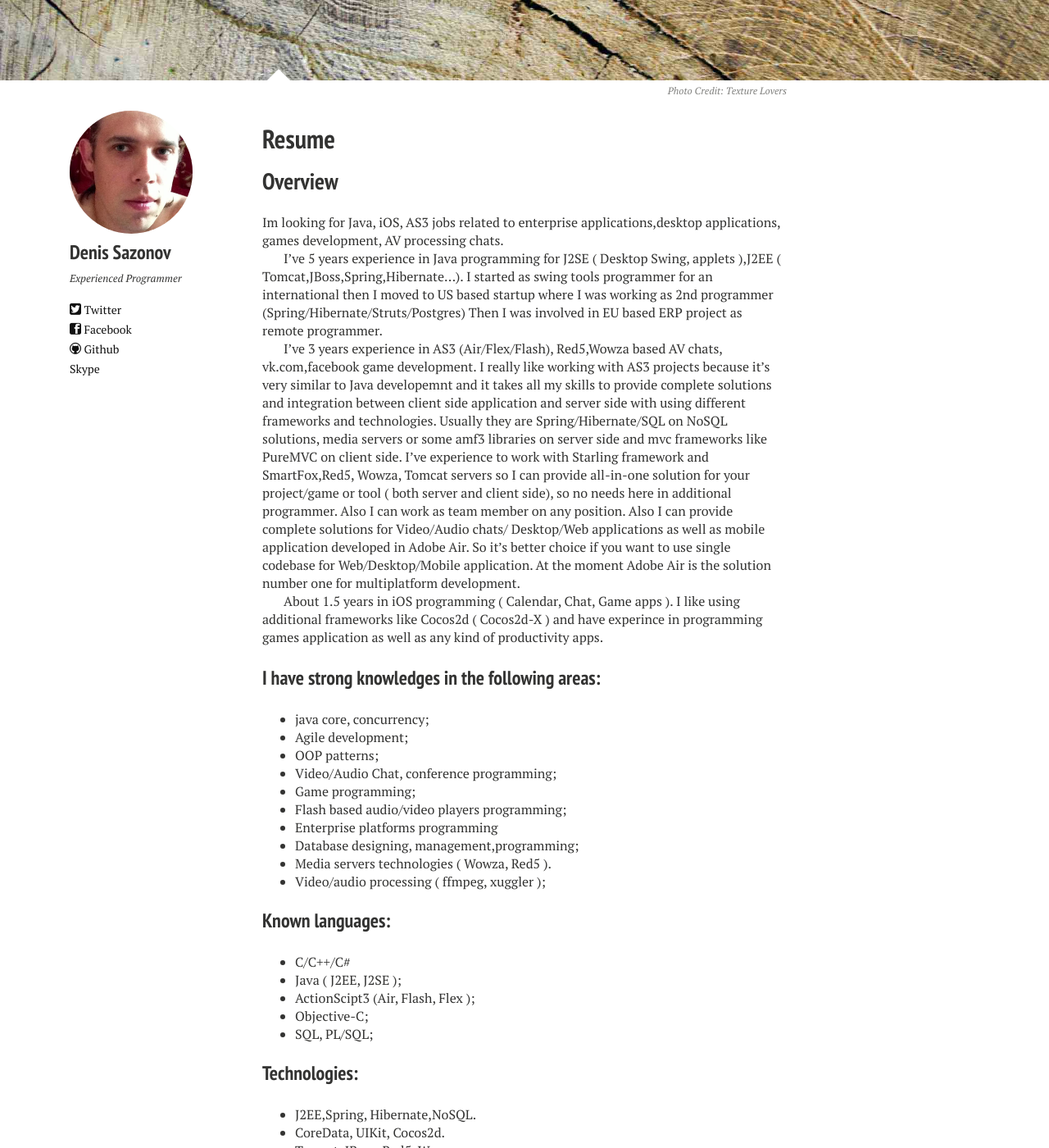
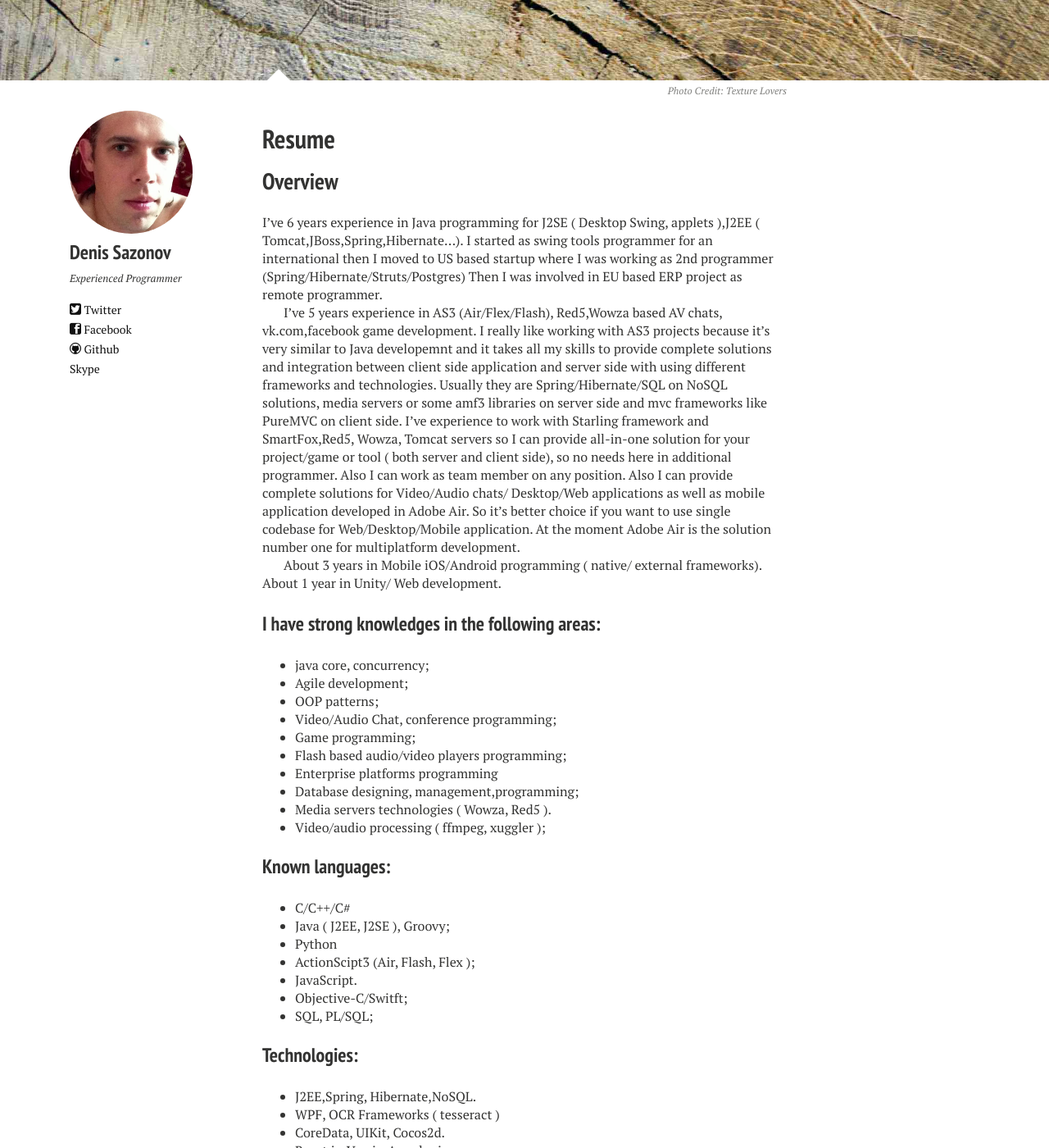
Before and after one commit to sadensmol/sadensmol.github.com, a Jekyll site: the page built from resume.md, in a window 1280 px wide and 1400 px high, scrolled down 290 px. Shown: the whole window at 82% size. Built offline with Jekyll 4.4.1, drawn with Linux system fonts in a browser that asks for light colours; nearby versions of some CDN libraries; some of the changed text lies outside the part shown.

Commit message:
changed aboutme/resume

```diff
--- a/resume.md
+++ b/resume.md
@@ -12,17 +12,18 @@ image:
 ---
 
 ## Overview
-Im looking for Java, iOS, AS3 jobs related to enterprise applications,desktop applications, games development, AV processing chats.
 
-I've 5 years experience in Java programming for J2SE ( Desktop Swing, applets ),J2EE ( Tomcat,JBoss,Spring,Hibernate...). I started as swing tools programmer
+I've 6 years experience in Java programming for J2SE ( Desktop Swing, applets ),J2EE ( Tomcat,JBoss,Spring,Hibernate...). I started as swing tools programmer
 for an international then I moved to US based startup where I was working as 2nd programmer (Spring/Hibernate/Struts/Postgres)
 Then I was involved in EU based ERP project as remote programmer.
 
-I've 3 years experience in AS3 (Air/Flex/Flash), Red5,Wowza based AV chats, vk.com,facebook game development. I really like working with AS3 projects because it's very
+I've 5 years experience in AS3 (Air/Flex/Flash), Red5,Wowza based AV chats, vk.com,facebook game development. I really like working with AS3 projects because it's very
 similar to Java developemnt and it takes all my skills to provide complete solutions and integration between client side application and server side with using different frameworks and technologies. Usually they are Spring/Hibernate/SQL on NoSQL solutions, media servers or some amf3 libraries on server side and mvc frameworks like PureMVC on client side. I've experience to work with Starling framework and SmartFox,Red5, Wowza, Tomcat servers so I can provide all-in-one solution for your project/game or tool ( both server and client side), so no needs here in additional programmer. Also I can work as team member on any position.
 Also I can provide complete solutions for Video/Audio chats/ Desktop/Web applications as well as mobile application developed in Adobe Air. So it's better choice if you want to use single codebase for Web/Desktop/Mobile application. At the moment Adobe Air is the solution number one for multiplatform development.
 
-About 1.5 years in iOS programming ( Calendar, Chat, Game apps ). I like using additional frameworks like Cocos2d ( Cocos2d-X ) and have experince in programming games application as well as any kind of productivity apps.
+About 3 years in Mobile iOS/Android programming ( native/ external frameworks).
+About 1 year in Unity/ Web development.
+
 
 ### I have strong knowledges in the following areas:
 * java core, concurrency;
@@ -38,14 +39,18 @@ About 1.5 years in iOS programming ( Calendar, Chat, Game apps ). I like using a
 
 ### Known languages:
 * C/C++/C#
-* Java ( J2EE, J2SE );
+* Java ( J2EE, J2SE ), Groovy;
+* Python
 * ActionScipt3 (Air, Flash, Flex );
-* Objective-C;
+* JavaScript.
+* Objective-C/Switft;
 * SQL, PL/SQL;
 
 ### Technologies:
 * J2EE,Spring, Hibernate,NoSQL.
+* WPF, OCR Frameworks ( tesseract )
 * CoreData, UIKit, Cocos2d.
+* React.js, Vue.js, Angular.js.
 * Tomcat, JBoss, Red5, Wowza.
 * Eclipse, Flash Builder, XCode.
 * SVN,Git,Mercurial.
@@ -53,34 +58,15 @@ About 1.5 years in iOS programming ( Calendar, Chat, Game apps ). I like using a
 
 Im a good software architector and a pragmatic developer. I like Agile approach as the simplest way to improve own productivity.
 
+
 ## Work/Employment history
 
-### 2004-2008  -  Arkada Engineering. Programmer ( PLC , Delphi )
+### 2012-now Independent Freelance programmer
 
-##### www.arkada-rus.com
-Technologies : PLC, Motion Controllers, Delphi, Excel.
+#### http://www.odesk.com
 
-The tool was created to connect to PLC controllers and read all data from them.
-Data were structured, sorted and showed in Delphi Application.
-Tool supported graphs,export to excel, sending emails, notifications by sms.
+Check out my Odesk profile [sadensmol's Upwork profile ](https://www.upwork.com/users/~~d44669c503609b2a)
 
-
-### 2009-2010  - Top Dog Developments. Java Programmer.
-
-#### http://www.topdog.uk.net
-Technologies: JAVA, Apache MINA, Hudson, Hyperic, Jabber, TrackStudio, Postgresql, JBoss.
-
-I was developing tools to support deployment, tasks management etc.
-Deployer tool was created in Swing and allowed to checkout from  SVN and deploy the latest version of software to remote servers ( Apache Mina, Swing, Shell script ), send release emails, integration with Hudson, Hyperic,I used ssh, RHEL, Centos, Eclipse, SVN, Hyperic.
-
-### 2010-2011 http://0x123456.com. AS3/Java Programmer.
-
-#### http://0x123456.com.
-Technologies: java,AS3,PHP, Spring,Box2D, Spring, Hibernate, Postgresql, Struts, PLSQL,SmartFox
-
-The biggest project was: http://www.cedexis.com.We worked together with lead programmer on this project.
-
-Another big one: https://www.facebook.com/glamble. I was working as Flash/Java programmer (smartfox server)
 
 ### 2011-2012 Edisoft. JavaEE programmer.
 
```
Also changed, not shown: other parts of resume.md (+24 -3 lines), about.md (+6 -4 lines), projects.md (+8 -7 lines).
